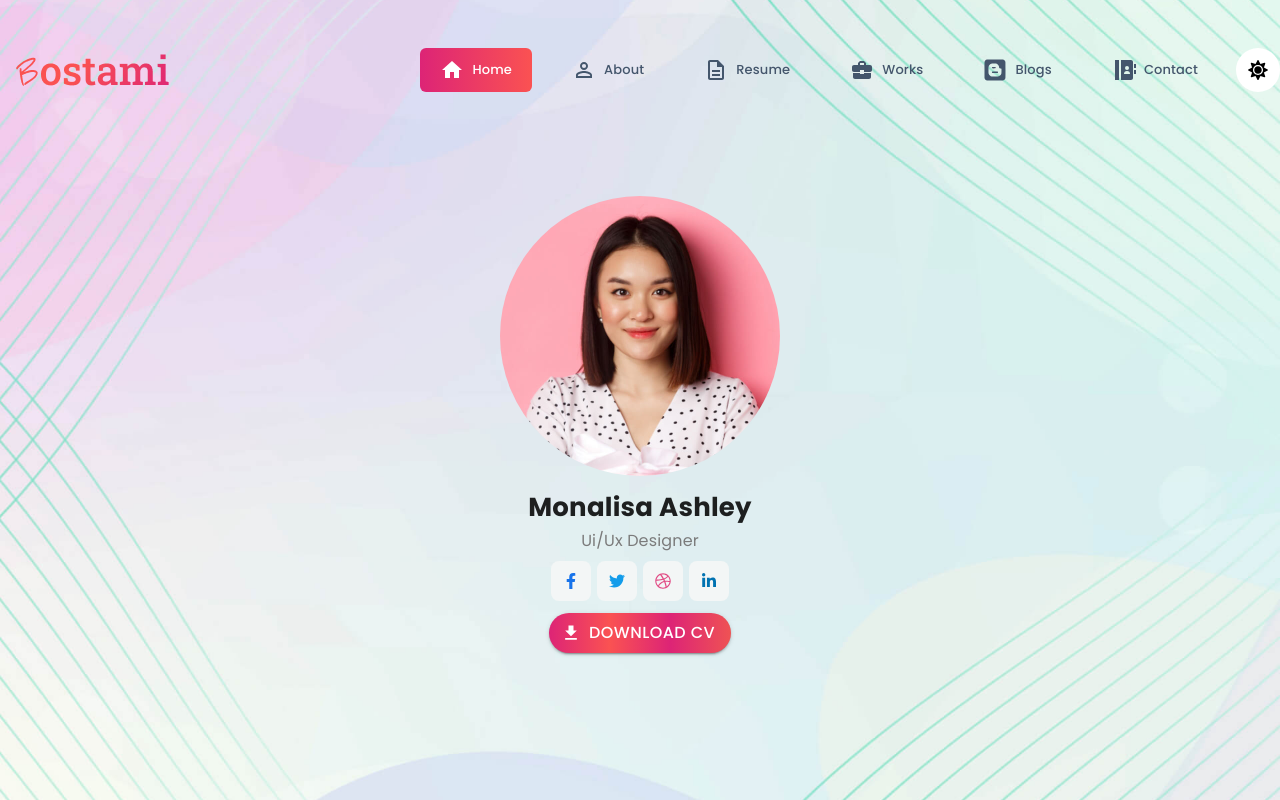
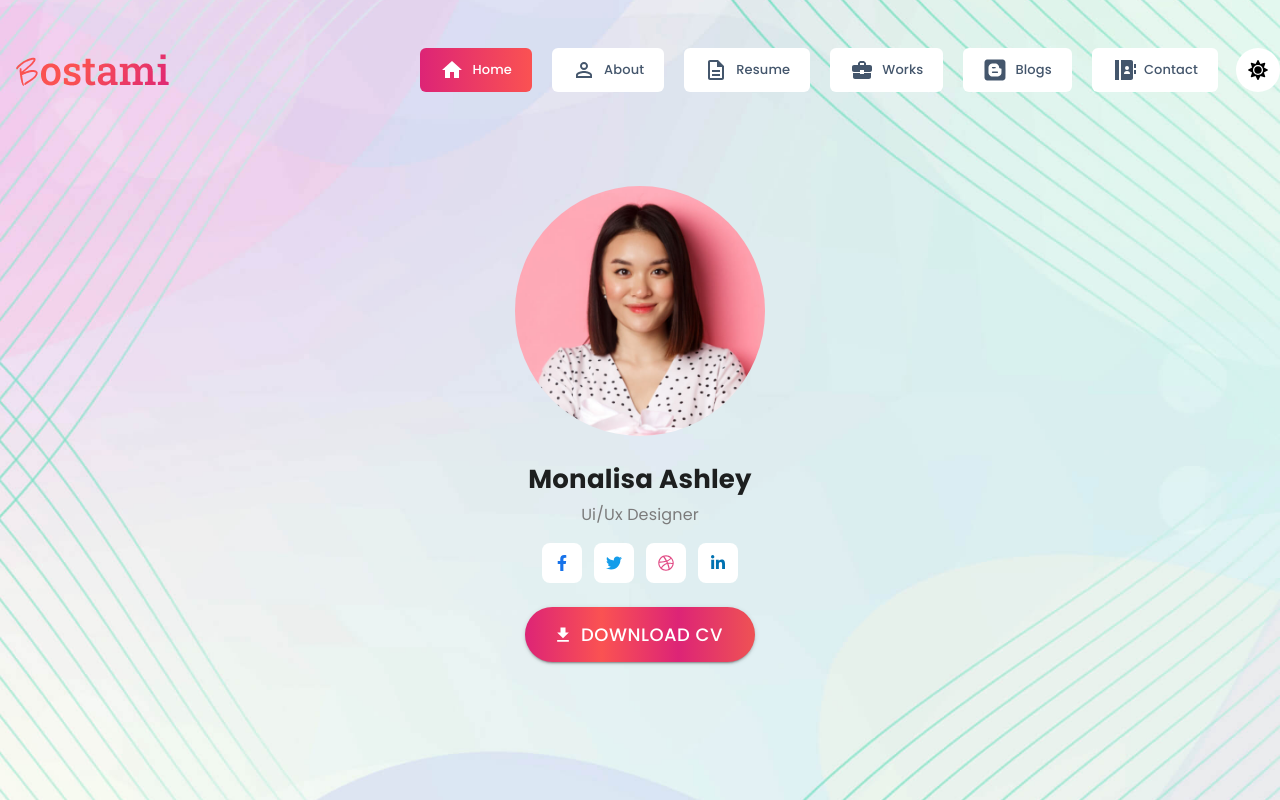
Before and after one commit to ronaldpaek/portfolio, a React (Create React App) app: page / in a window 1280 px wide. Built offline with nearby package versions, Linux system fonts and the light colour scheme; no server answers.

Commit message:
Refactor Home Component.

```diff
--- a/src/components/DesktopNavigation.js
+++ b/src/components/DesktopNavigation.js
@@ -4,6 +4,7 @@ import { Box, Stack, Link, Icon } from '@mui/material';
 
 import { navLinks } from '@data';
 import { ThemeModeToggleButton } from './';
+import { StayPrimaryLandscape } from '@mui/icons-material';
 
 const DesktopNavigation = ({ handleToggleColorMode }) => {
 	return (
@@ -25,7 +26,8 @@ const DesktopNavigation = ({ handleToggleColorMode }) => {
 								px: {
 									md: '1rem',
 									xl: '1.25rem'
-								},
+                },
+                bgcolor: 'secondary.main',
 								'&:hover': {
 									backgroundImage: 'linear-gradient(to right, #DD2476, #FA5252)'
 								},
--- a/src/components/Header.js
+++ b/src/components/Header.js
@@ -25,7 +25,6 @@ const Header = () => {
 				top: 0,
 				left: 0,
 				width: 1,
-				zIndex: 9999,
 				position: { xs: 'fixed', lg: 'static' }
 			}}>
 			<Stack
--- a/src/components/SocialMediaLinks.js
+++ b/src/components/SocialMediaLinks.js
@@ -1,61 +1,33 @@
 import React from 'react';
 import { Stack, Box, Link, Icon } from '@mui/material';
-import {
-	FaFacebookF,
-	FaTwitter,
-	FaDribbble,
-	FaLinkedinIn
-} from 'react-icons/fa';
-
-const links = [
-	{
-		url: 'https://www.facebook.com',
-		color: '#1773EA',
-		component: FaFacebookF
-	},
-	{
-		url: 'https://twitter.com',
-		color: '#139CEA',
-		component: FaTwitter
-	},
-	{
-		url: 'https://dribbble.com',
-		color: '#E14A84',
-		component: FaDribbble
-	},
-	{
-		url: 'https://www.linkedin.com',
-		color: '#0072B1',
-		component: FaLinkedinIn
-	}
-];
+import { links } from '../constants';
 
 const SocialMediaLinks = () => {
 	return (
-		<Stack direction='row' spacing={1.5}>
-			{links.map(({ url, color, component }, i) => (
+		<Stack direction='row' spacing={3}>
+			{links.map(({ url, color, icon }, i) => (
 				<Link
 					key={i}
 					href={url}
 					target='_blank'
 					rel='noopener noreferrer'
 					sx={{
-						bgcolor: theme => (theme.palette.light ? '#212425': '#F3F6F6'),
-						borderRadius: 2
+						bgcolor: 'secondary.main',
+						borderRadius: '.5rem'
 					}}>
 					<Box
 						key={i}
 						component='span'
 						sx={{
 							display: 'flex',
-							height: 40,
-							width: 40,
+							height: '2.5rem',
+							width: '2.5rem',
 							alignItems: 'center',
 							justifyContent: 'center',
-							borderRadius: 2,
+							borderRadius: '.5rem',
 							'&:hover': {
 								backgroundImage: 'linear-gradient(to right, #DD2476, #FA5252)',
-								'&:hover > *': {
+								'&:hover > svg': {
 									color: '#FFF'
 								}
 							}
@@ -65,7 +37,7 @@ const SocialMediaLinks = () => {
 								fontSize: '1rem',
 								color
 							}}
-							component={component}
+							component={icon}
 						/>
 					</Box>
 				</Link>
--- a/src/constants/index.js
+++ b/src/constants/index.js
@@ -8,7 +8,13 @@ import {
 	MdOutlineDescription,
 	MdBusinessCenter
 } from 'react-icons/md';
-import { FaBlogger } from 'react-icons/fa';
+import {
+	FaBlogger,
+	FaFacebookF,
+	FaTwitter,
+	FaDribbble,
+	FaLinkedinIn
+} from 'react-icons/fa';
 import { RiContactsBookFill } from 'react-icons/ri';
 import {
 	School,
@@ -93,6 +99,29 @@ export const navLinks = [
 	{ title: 'Works', path: '/works', icon: MdBusinessCenter },
 	{ title: 'Blogs', path: '/blogs', icon: FaBlogger },
 	{ title: 'Contact', path: '/contact', icon: RiContactsBookFill }
+];
+
+export const links = [
+	{
+		url: 'https://www.facebook.com',
+		color: '#1773EA',
+		icon: FaFacebookF
+	},
+	{
+		url: 'https://twitter.com',
+		color: '#139CEA',
+		icon: FaTwitter
+	},
+	{
+		url: 'https://dribbble.com',
+		color: '#E14A84',
+		icon: FaDribbble
+	},
+	{
+		url: 'https://www.linkedin.com',
+		color: '#0072B1',
+		icon: FaLinkedinIn
+	}
 ];
 
 export const skillsList = [
--- a/src/pages/Home.js
+++ b/src/pages/Home.js
@@ -5,83 +5,71 @@ import { Download } from '@mui/icons-material';
 import { SocialMediaLinks } from '../components';
 import { avatar } from '../assets';
 
-const style = {
-	container: {
-		alignItems: 'center',
-		justifyContent: 'center',
-		height: {
-			xs: '100vh',
-			sm: '90vh',
-			md: '80vh',
-			lg: '71vh',
-		}
-	},
-	profile: {
-		borderRadius: '999px',
-		display: 'block',
-		maxWidth: '100%',
-		width: {
-			xs: '250px',
-			xl: '280px',
-		},
-		height: {
-			xs: '250px',
-			xl: '280px',
-		}
-	},
-	title: {
-		fontSize: '1.625rem',
-		fontWeight: 600,
-		mb: .5,
-		mt: 3
-	},
-	subtitle: {
-		color: 'rgb(123 123 123)',
-		mb: 2,
-	},
-	downloadButton: {
-		mx: 'auto',
-		mt: 3,
-		display: 'flex',
-		alignItems: 'center',
-		borderRadius: '35px',
-		// backgroundImage: 'linear-gradient(to right, #25aae1, #40e495, #30dd8a, #2bb673)',
-    // boxShadow: '0 4px 15px 0 rgba(49, 196, 190, 0.75)',
-		backgroundImage: 'linear-gradient(to right, #DD2476, #FA5252, #DD2476, #fa5252ef)',
-		'&:hover': {
-			backgroundPosition: '100% 0',
-			transition: 'all .4 ease-in-out'
-		},
-		px: 4,
-		py: 1.5,
-		color: 'rgb(255, 255, 255)',
-		fontSize: '1rem',
-	},
-};
-
 const Home = ({ name, title }) => {
 	return (
 		<Stack
 			component='main'
-			sx={style.container}>
+			sx={{
+				alignItems: 'center',
+				justifyContent: 'center',
+				height: {
+					xs: '100vh',
+					md: '90vh',
+					lg: '80vh',
+					xl: '71vh'
+				}
+			}}>
 			<Box
 				component='img'
 				alt='profile'
 				src={avatar}
-				sx={style.profile}>
-			</Box>
+				sx={{
+					borderRadius: '50%',
+					width: '250px',
+					height: '250px',
+					'@media (min-width: 1536px)': {
+						width: '280px',
+						height: '280px'
+					}
+				}}
+			/>
 			<Typography
 				component='h3'
-				sx={style.title}>
+				sx={{
+					fontSize: '1.625rem',
+					fontWeight: 600,
+					mb: '0.25rem',
+					mt: '1.5rem'
+				}}>
 				{name}
 			</Typography>
-			<Typography component='p' sx={style.subtitle}>
+			<Typography
+				sx={{
+					color: '#7B7B7B',
+					mb: '1rem'
+				}}>
 				{title}
 			</Typography>
 			<SocialMediaLinks />
 			<Button
 				variant='contained'
-				sx={style.downloadButton}
+				sx={{
+					mx: 'auto',
+					mt: '1.5rem',
+					display: 'flex',
+					alignItems: 'center',
+					borderRadius: '35px',
+					backgroundImage:
+						'linear-gradient(to right, #DD2476, #FA5252, #DD2476, #fa5252ef)',
+					'&:hover': {
+						backgroundPosition: '100% 0',
+						transition: 'all .4 ease-in-out'
+					},
+					px: '2rem',
+					py: '.75rem',
+					color: '#FFF',
+					fontSize: '1.125rem'
+				}}
 				startIcon={<Download />}>
 				Download CV
 			</Button>
```
